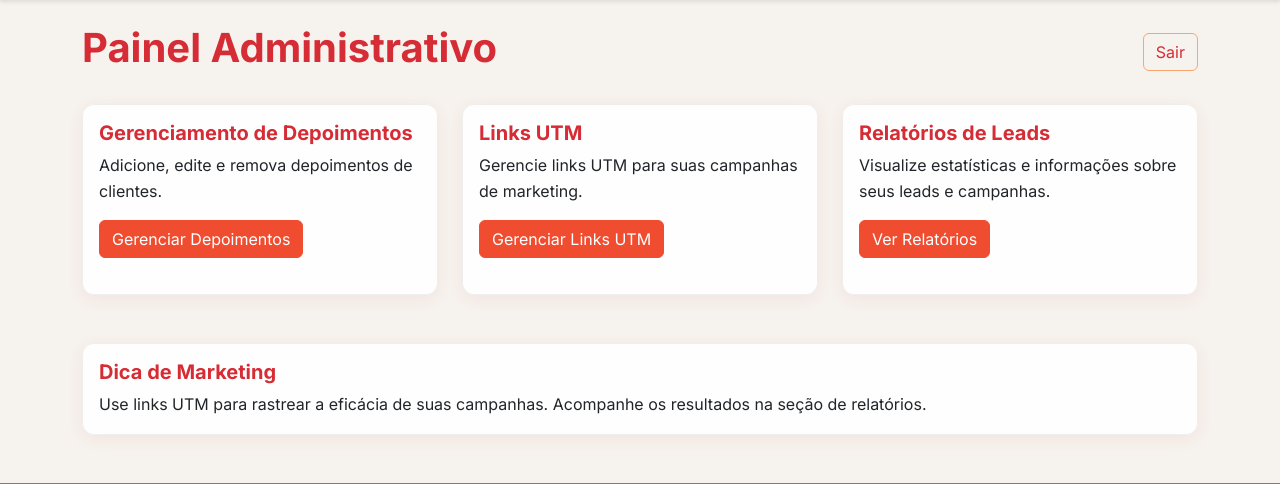
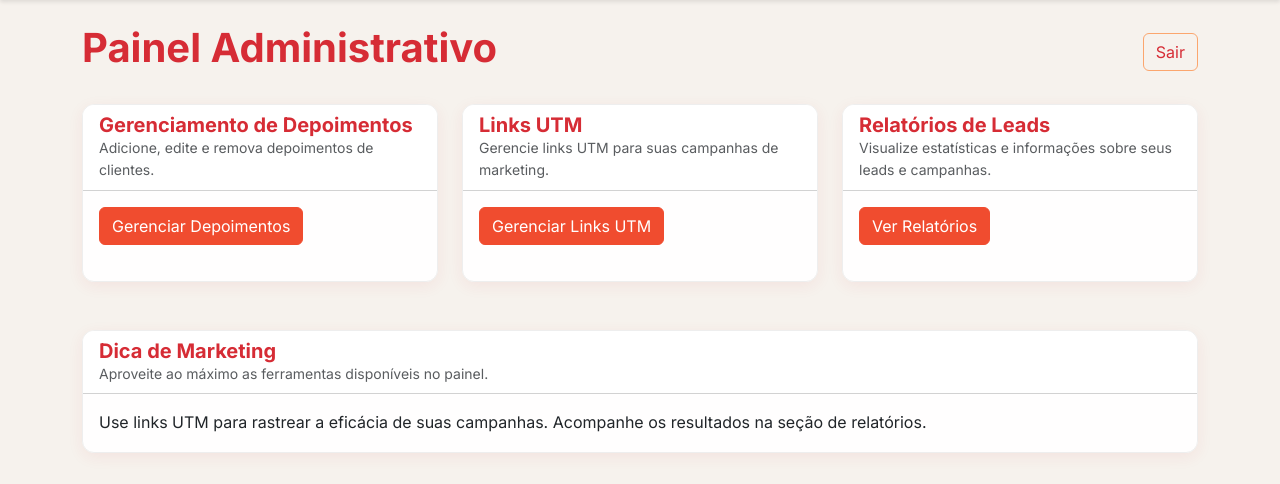
Before and after one commit to GabrielVieira1998/consultoria_calazans_v0, a Flask app: page /admin/ in a window 1280 px wide. Shown: the part 98-582 px from the top of the page. Run offline with Flask 3, Linux system fonts and the light colour scheme; the visitor is signed in with stand-in values (Sample User, id 1); grey boxes are pictures that could not be loaded.

Commit message:
Padronização completa dos headers da área admin - aplicado padrão bg-white consistente com Formulário de Contato

```diff
--- a/app/static/css/main.css
+++ b/app/static/css/main.css
@@ -69,6 +69,18 @@ h1, h2, h3, h4, h5, h6 {
   color: #fff;
 }
 
+.btn-calazans-primary {
+  background-color: var(--laranja-vibrante);
+  border-color: var(--laranja-vibrante);
+  color: #fff;
+  transition: background 0.2s, color 0.2s, border 0.2s;
+}
+.btn-calazans-primary:hover, .btn-calazans-primary:focus {
+  background-color: var(--laranja-medio);
+  border-color: var(--laranja-medio);
+  color: #fff;
+}
+
 .btn-outline-secondary {
   border-color: var(--laranja-claro);
   color: var(--vermelho-escuro);
@@ -76,6 +88,17 @@ h1, h2, h3, h4, h5, h6 {
 .btn-outline-secondary:hover, .btn-outline-secondary:focus {
   background-color: var(--laranja-claro);
   color: var(--vermelho-escuro);
+}
+
+.btn-outline-calazans {
+  border-color: var(--laranja-vibrante);
+  color: var(--laranja-vibrante);
+  background-color: transparent;
+}
+.btn-outline-calazans:hover, .btn-outline-calazans:focus {
+  background-color: var(--laranja-vibrante);
+  border-color: var(--laranja-vibrante);
+  color: white;
 }
 
 /* Layout */
@@ -89,6 +112,11 @@ h1, h2, h3, h4, h5, h6 {
 
 .bg-calazans-dark {
   background-color: var(--vinho-profundo);
+}
+
+.badge-calazans {
+  background-color: var(--vermelho-escuro) !important;
+  color: white !important;
 }
 
 .bg-calazans-light {
--- a/app/templates/admin/dashboard.html
+++ b/app/templates/admin/dashboard.html
@@ -13,9 +13,13 @@
         <div class="row mb-4">
             <div class="col-md-4 mb-4">
                 <div class="card h-100">
+                    <div class="card-header bg-white">
+                        <h5 class="mb-0">Gerenciamento de Depoimentos</h5>
+                        <p class="text-muted mb-0 small">
+                            Adicione, edite e remova depoimentos de clientes.
+                        </p>
+                    </div>
                     <div class="card-body">
-                        <h5 class="card-title">Gerenciamento de Depoimentos</h5>
-                        <p class="card-text">Adicione, edite e remova depoimentos de clientes.</p>
                         <a href="{{ url_for('admin.testimonials') }}" class="btn btn-primary">Gerenciar Depoimentos</a>
                     </div>
                 </div>
@@ -23,9 +27,13 @@
 
             <div class="col-md-4 mb-4">
                 <div class="card h-100">
+                    <div class="card-header bg-white">
+                        <h5 class="mb-0">Links UTM</h5>
+                        <p class="text-muted mb-0 small">
+                            Gerencie links UTM para suas campanhas de marketing.
+                        </p>
+                    </div>
                     <div class="card-body">
-                        <h5 class="card-title">Links UTM</h5>
-                        <p class="card-text">Gerencie links UTM para suas campanhas de marketing.</p>
                         <a href="{{ url_for('admin.utm_links') }}" class="btn btn-primary">Gerenciar Links UTM</a>
                     </div>
                 </div>
@@ -33,18 +41,27 @@
 
             <div class="col-md-4 mb-4">
                 <div class="card h-100">
+                    <div class="card-header bg-white">
+                        <h5 class="mb-0">Relatórios de Leads</h5>
+                        <p class="text-muted mb-0 small">
+                            Visualize estatísticas e informações sobre seus leads e campanhas.
+                        </p>
+                    </div>
                     <div class="card-body">
-                        <h5 class="card-title">Relatórios de Leads</h5>
-                        <p class="card-text">Visualize estatísticas e informações sobre seus leads e campanhas.</p>
                         <a href="{{ url_for('admin.reports') }}" class="btn btn-primary">Ver Relatórios</a>
                     </div>
                 </div>
             </div>
         </div>
 
-        <div class="card bg-calazans-light mb-4">
+        <div class="card mb-4">
+            <div class="card-header bg-white">
+                <h5 class="mb-0">Dica de Marketing</h5>
+                <p class="text-muted mb-0 small">
+                    Aproveite ao máximo as ferramentas disponíveis no painel.
+                </p>
+            </div>
             <div class="card-body">
-                <h5 class="card-title">Dica de Marketing</h5>
                 <p class="card-text">Use links UTM para rastrear a eficácia de suas campanhas. Acompanhe os resultados na seção de relatórios.</p>
             </div>
         </div>
--- a/app/templates/admin/testimonial_form.html
+++ b/app/templates/admin/testimonial_form.html
@@ -9,7 +9,10 @@
             <div class="col-lg-8">
                 <div class="card">
                     <div class="card-header bg-white">
-                        <h1 class="h4 mb-0">{{ 'Editar' if testimonial else 'Adicionar' }} Depoimento</h1>
+                        <h4 class="mb-0">{{ 'Editar' if testimonial else 'Adicionar' }} Depoimento</h4>
+                        <p class="text-muted mb-0 small">
+                            {{ 'Edite' if testimonial else 'Adicione' }} um depoimento de cliente para exibir no site.
+                        </p>
                     </div>
                     <div class="card-body">
                         <form method="post" action="{{ url_for('admin.edit_testimonial', id=testimonial.id) if testimonial else url_for('admin.add_testimonial') }}" class="needs-validation" novalidate>
--- a/app/templates/pages/about.html
+++ b/app/templates/pages/about.html
@@ -73,7 +73,7 @@
             <div class="col-md-4 mb-4">
                 <div class="feature-item shadow-sm h-100 text-center p-4">
                     <div class="mb-3">
-                        <span class="badge rounded-pill bg-calazans-primary fs-4 p-2">1</span>
+                        <span class="badge rounded-pill badge-calazans fs-4 p-2">1</span>
                     </div>
                     <h3 class="h5 mb-3">Avaliação Detalhada</h3>
                     <p class="text-muted mb-0">
@@ -84,7 +84,7 @@
             <div class="col-md-4 mb-4">
                 <div class="feature-item shadow-sm h-100 text-center p-4">
                     <div class="mb-3">
-                        <span class="badge rounded-pill bg-calazans-primary fs-4 p-2">2</span>
+                        <span class="badge rounded-pill badge-calazans fs-4 p-2">2</span>
                     </div>
                     <h3 class="h5 mb-3">Planejamento Personalizado</h3>
                     <p class="text-muted mb-0">
@@ -95,7 +95,7 @@
             <div class="col-md-4 mb-4">
                 <div class="feature-item shadow-sm h-100 text-center p-4">
                     <div class="mb-3">
-                        <span class="badge rounded-pill bg-calazans-primary fs-4 p-2">3</span>
+                        <span class="badge rounded-pill badge-calazans fs-4 p-2">3</span>
                     </div>
                     <h3 class="h5 mb-3">Acompanhamento Contínuo</h3>
                     <p class="text-muted mb-0">
```
Also changed, not shown: app/templates/admin/qualified_leads.html (+8 -2 lines), app/templates/admin/reports.html (+28 -8 lines), app/templates/admin/testimonials.html (+11 -1 lines), app/templates/admin/utm_link_details.html (+14 -5 lines), app/templates/admin/utm_link_form.html (+5 -2 lines), app/templates/admin/utm_links.html (+19 -4 lines).
